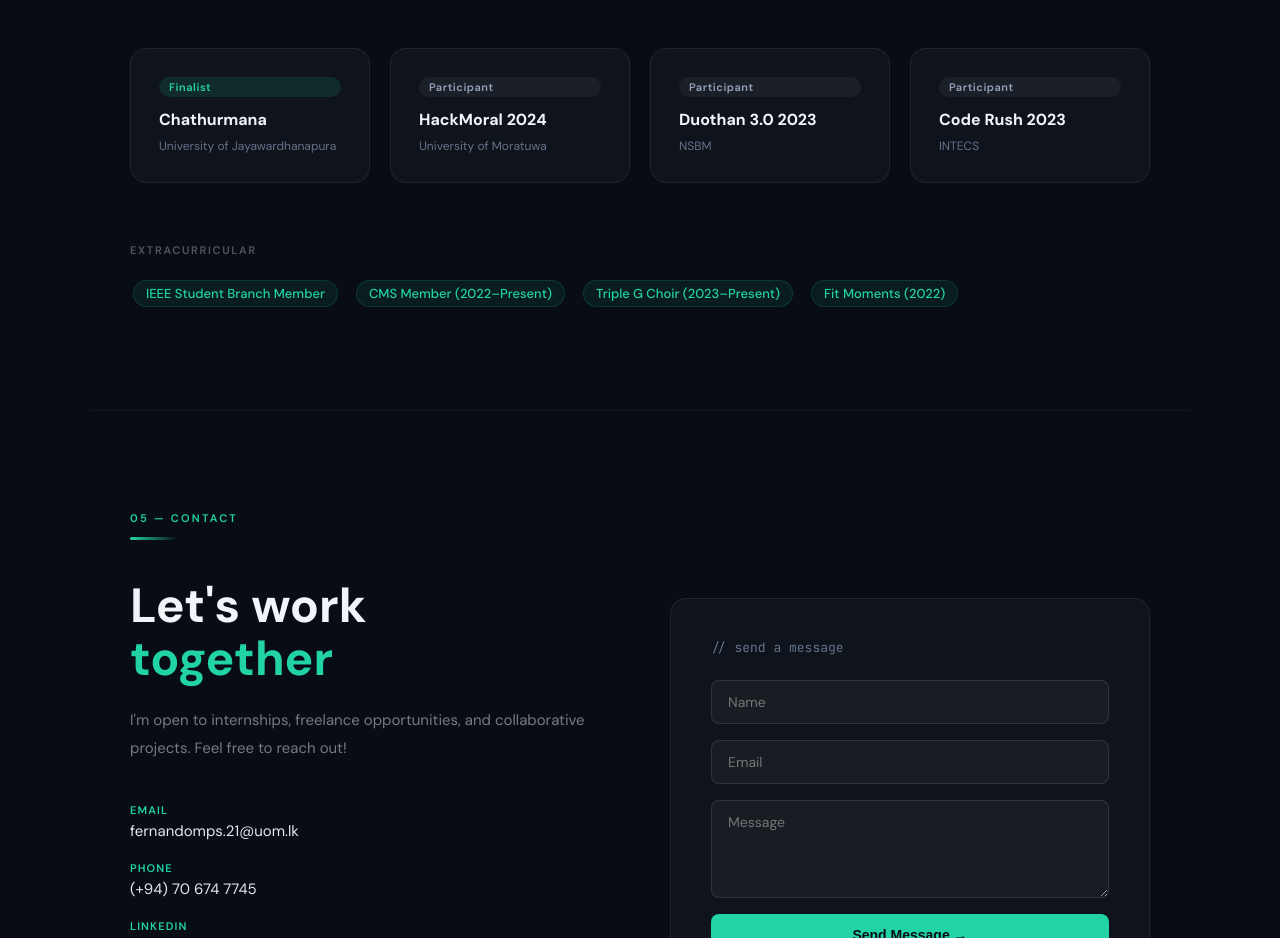
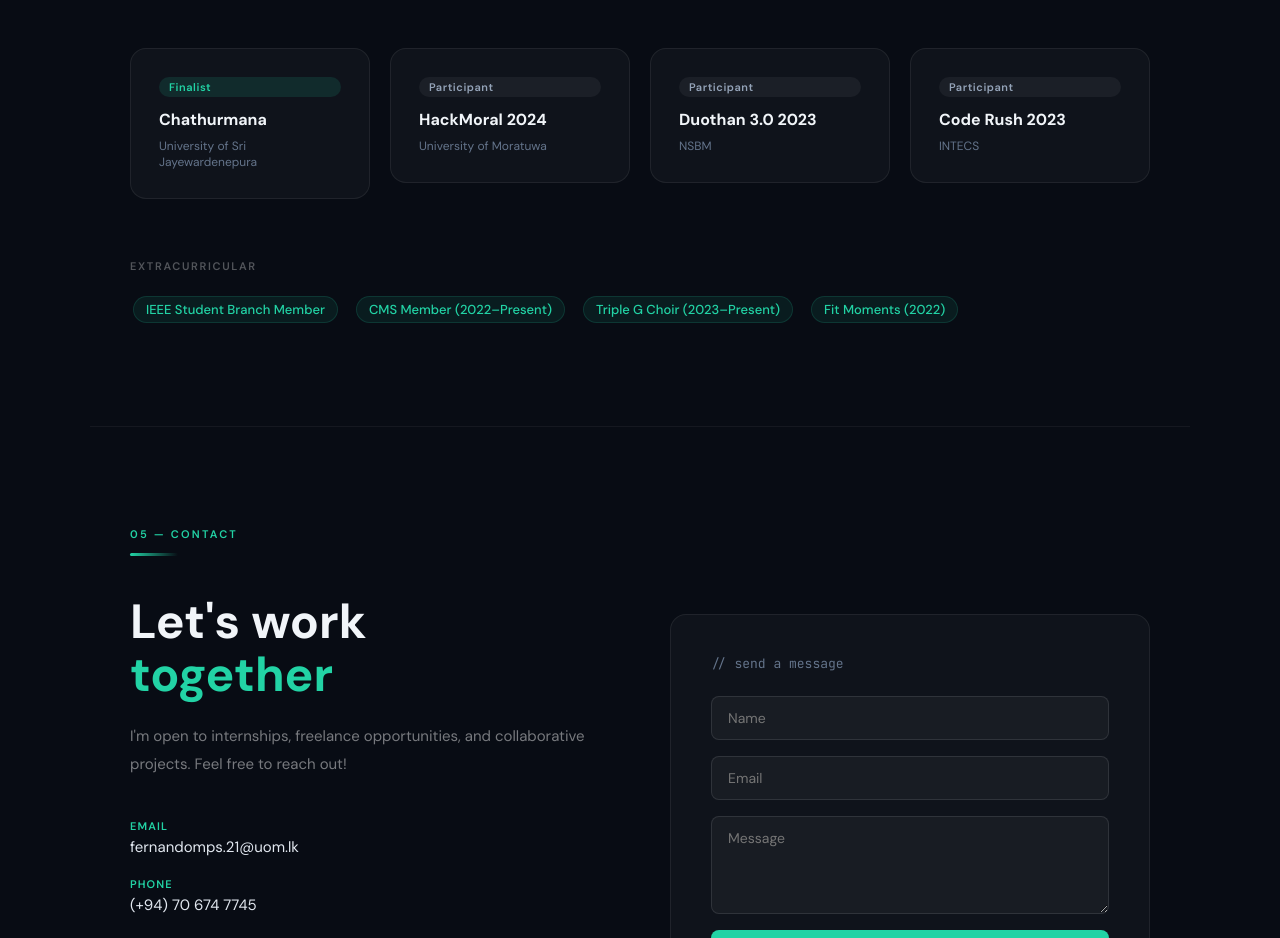
Before and after one commit to Fernandoezz/portfolio, a React (Create React App) app: page / in a window 1280 px wide. Shown: the part 4360-5298 px from the top of the page. Built offline with nearby package versions, Linux system fonts and the light colour scheme.

Commit message:
update achievements

```diff
--- a/src/App.js
+++ b/src/App.js
@@ -139,7 +139,7 @@ const projects = [
 ];
 
 const achievements = [
-  { title: "Chathurmana", role: "Finalist", org: "University of Jayawardhanapura" },
+  { title: "Chathurmana", role: "Finalist", org: "University of Sri Jayewardenepura" },
   { title: "HackMoral 2024", role: "Participant", org: "University of Moratuwa" },
   { title: "Duothan 3.0 2023", role: "Participant", org: "NSBM" },
   { title: "Code Rush 2023", role: "Participant", org: "INTECS" },
```
